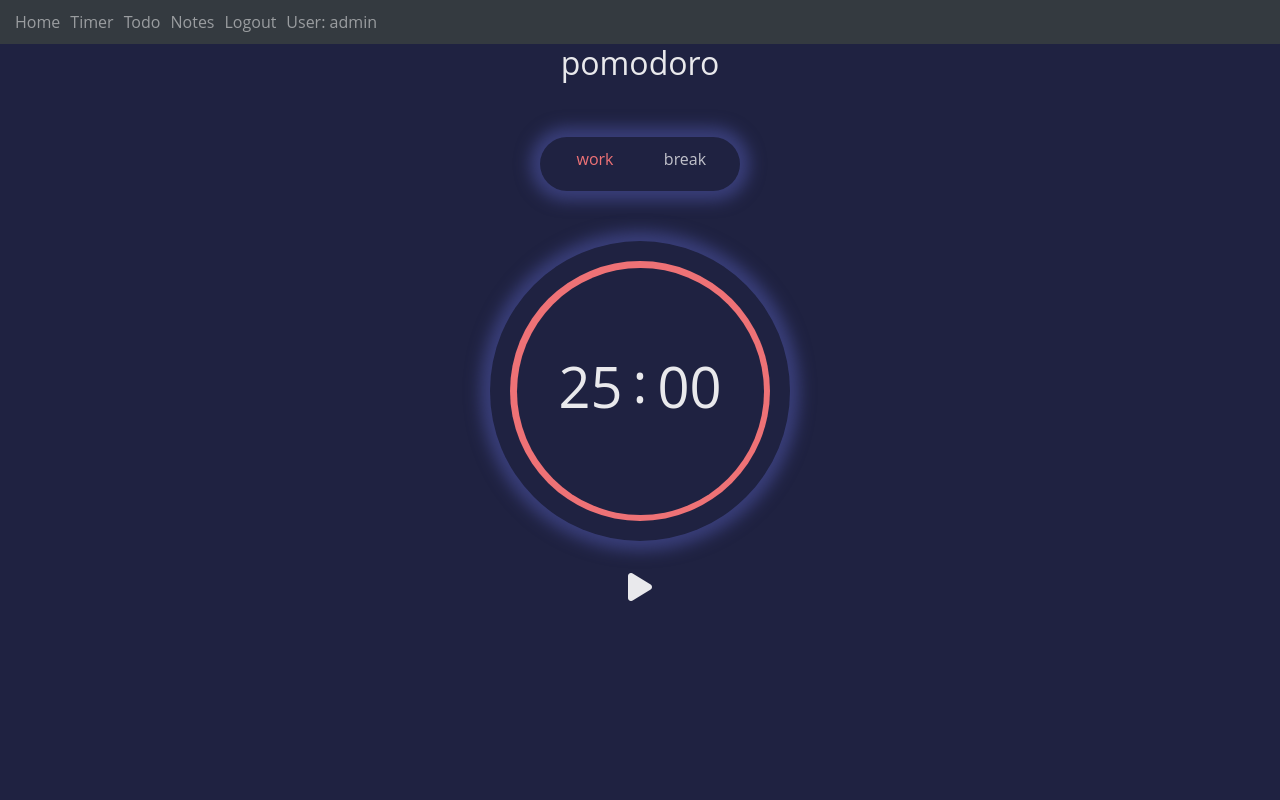
After one commit to IgorD-lab/Focus, a Flask app: page /timer in a window 1280 px wide. The commit adds this page. Run offline with Flask 3, Linux system fonts and the light colour scheme; a user stored in the database is signed in; some libraries are stand-ins or nearby versions.

Commit message:
added timer page

```diff
--- /dev/null
+++ b/website/static/timer.css
@@ -0,0 +1,138 @@
+:root {
+  font-size: 62.5%; /* 1rem = 10px */
+
+  --color-primary: hsl(235, 35%, 19%);
+  --color-secondary: hsl(358, 78%, 69%);
+  --color-font: hsla(0, 0%, 100%, 0.902);
+
+  --color-shadow: hsl(235, 36%, 35%);
+}
+
+* {
+  margin: 0;
+  padding: 0;
+  box-sizing: border-box;
+}
+
+html,
+body {
+  height: 100%;
+  background-color: var(--color-primary);
+  font-size: 1.6rem;
+  font-family: "Open sans", sans-serif;
+}
+
+p,
+i,
+h1 {
+  color: var(--color-font);
+}
+
+i {
+  font-size: 3.2rem;
+}
+
+h1 {
+  font-size: 3.2rem;
+}
+
+/* ==== CONTENT ==== */
+
+section {
+  display: flex;
+  align-items: center;
+  height: 100%;
+}
+
+.container {
+  width: min(42.5rem, 100%);
+  margin-inline: auto;
+  padding-inline: 2rem;
+  display: flex;
+  justify-content: center;
+  align-items: center;
+  flex-direction: column;
+}
+
+.painel {
+  display: grid;
+  grid-template-columns: 1fr 1fr;
+  text-align: center;
+  width: 20rem;
+  margin-block: 5rem;
+  padding: 1rem;
+  border-radius: 10rem;
+  -webkit-box-shadow: 0px 0px 15px 10px var(--color-shadow);
+  box-shadow: 0px 0px 15px 10px var(--color-shadow);
+}
+
+.painel p {
+  opacity: 0.8;
+  transition: 1s ease-in;
+}
+
+.painel p.active {
+  opacity: 1;
+  color: var(--color-secondary);
+}
+
+.timer {
+  display: flex;
+  justify-content: center;
+  align-items: center;
+  width: 30rem;
+  height: 30rem;
+  border-radius: 50%;
+  -webkit-box-shadow: 0px 0px 15px 10px var(--color-shadow);
+  box-shadow: 0px 0px 15px 10px var(--color-shadow);
+}
+
+.circle {
+  display: flex;
+  justify-content: center;
+  align-items: center;
+  width: 26rem;
+  height: 26rem;
+  border-radius: 50%;
+  background-color: var(--color-secondary);
+  position: relative;
+}
+
+.circle::before {
+  content: "";
+  position: absolute;
+  width: 95%;
+  height: 95%;
+  border-radius: 50%;
+  background-color: var(--color-primary);
+}
+
+.time {
+  position: relative;
+  display: flex;
+  flex-direction: row;
+}
+
+.time p {
+  font-size: 5.6rem;
+}
+
+.time p:nth-of-type(2) {
+  position: relative;
+  top: -0.5rem;
+  margin-inline: 1rem;
+}
+
+.controls {
+  margin-top: 3rem;
+}
+
+.controls button {
+  border: none;
+  background-color: transparent;
+  cursor: pointer;
+}
+
+.controls #reset {
+  display: none;
+}
--- /dev/null
+++ b/website/static/timer.js
@@ -0,0 +1,69 @@
+// variables
+
+let workTittle = document.getElementById("work");
+let breakTittle = document.getElementById("break");
+
+let workTime = 25;
+let breakTime = 5;
+
+let seconds = "00";
+
+// display
+window.onload = () => {
+  document.getElementById("minutes").innerHTML = workTime;
+  document.getElementById("seconds").innerHTML = seconds;
+
+  workTittle.classList.add("active");
+};
+
+// start timer
+function start() {
+  // change button
+  document.getElementById("start").style.display = "none";
+  document.getElementById("reset").style.display = "block";
+
+  // change the time
+  seconds = 59;
+
+  let workMinutes = workTime - 1;
+  let breakMinutes = breakTime - 1;
+
+  breakCount = 0;
+
+  // countdown
+  let timerFunction = () => {
+    //change the display
+    document.getElementById("minutes").innerHTML = workMinutes;
+    document.getElementById("seconds").innerHTML = seconds;
+
+    // start
+    seconds = seconds - 1;
+
+    if (seconds === 0) {
+      workMinutes = workMinutes - 1;
+      if (workMinutes === -1) {
+        if (breakCount % 2 === 0) {
+          // start break
+          workMinutes = breakMinutes;
+          breakCount++;
+
+          // change the painel
+          workTittle.classList.remove("active");
+          breakTittle.classList.add("active");
+        } else {
+          // continue work
+          workMinutes = workTime;
+          breakCount++;
+
+          // change the painel
+          breakTittle.classList.remove("active");
+          workTittle.classList.add("active");
+        }
+      }
+      seconds = 59;
+    }
+  };
+
+  // start countdown
+  setInterval(timerFunction, 1000); // 1000 = 1s
+}
--- a/website/templates/layout.html
+++ b/website/templates/layout.html
@@ -34,6 +34,7 @@
           <!-- show different navbar if user is logged in -->
           {% if user.is_authenticated %}
           <a class="nav-item nav-link" id="home" href="/">Home</a>
+          <a class="nav-item nav-link" id="logout" href="/timer">Timer</a>
           <a class="nav-item nav-link" id="home" href="/todo">Todo</a>
           <a class="nav-item nav-link" id="home" href="/notes">Notes</a>
           <a class="nav-item nav-link" id="logout" href="/logout">Logout</a>
@@ -89,5 +90,6 @@
     ></script>
     <script src="./static/script.js"></script>
     <script src="./static/flash.js"></script>
+    <script src="./static/timer.js"></script>
   </body>
 </html>
--- /dev/null
+++ b/website/templates/timer.html
@@ -0,0 +1,55 @@
+{% extends "layout.html" %} {% block title %}Timer{% endblock %} {% block
+content %}
+<!DOCTYPE html>
+<html lang="en">
+  <head>
+    <meta charset="UTF-8" />
+    <meta http-equiv="X-UA-Compatible" content="IE=edge" />
+    <meta name="viewport" content="width=device-width, initial-scale=1.0" />
+    <title>Pomodoro Timer</title>
+
+    <!-- ICONS -->
+    <script
+      src="https://kit.fontawesome.com/6f3103b13c.js"
+      crossorigin="anonymous"
+    ></script>
+
+    <!-- CSS -->
+    <link rel="stylesheet" href="./static/timer.css" />
+  </head>
+  <body>
+    <section>
+      <div class="container">
+        <h1>pomodoro</h1>
+
+        <div class="painel">
+          <p id="work">work</p>
+          <p id="break">break</p>
+        </div>
+
+        <div class="timer">
+          <div class="circle">
+            <div class="time">
+              <p id="minutes"></p>
+              <p>:</p>
+              <p id="seconds"></p>
+            </div>
+          </div>
+        </div>
+
+        <div class="controls">
+          <button id="start" onclick="start()">
+            <i class="fa-solid fa-play"></i>
+          </button>
+
+          <a id="reset" href="./"
+            ><i class="fa-solid fa-arrow-rotate-left"></i
+          ></a>
+        </div>
+      </div>
+    </section>
+
+    <!-- SCRIPT -->
+  </body>
+</html>
+{% endblock %}
--- a/website/views.py
+++ b/website/views.py
@@ -10,6 +10,11 @@ views = Blueprint('views', __name__)
 @login_required
 def index():
     return render_template("index.html", user=current_user)
+
+@views.route('/timer', methods=['GET'])
+@login_required
+def timer():
+    return render_template("timer.html", user=current_user)
 
 @views.route('/todo', methods=['GET', 'POST'])
 @login_required
```
Also changed, not shown: instance/database.db.
